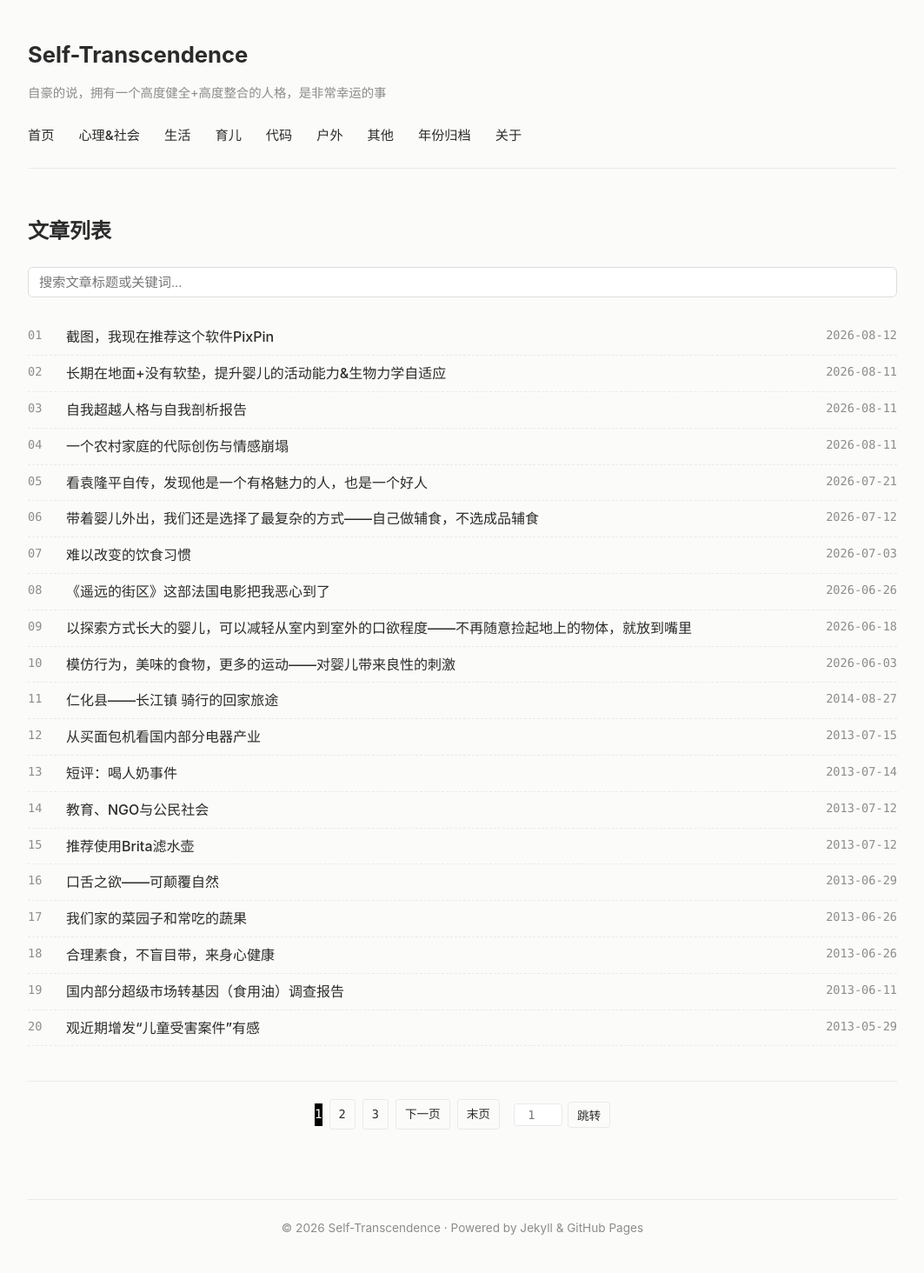
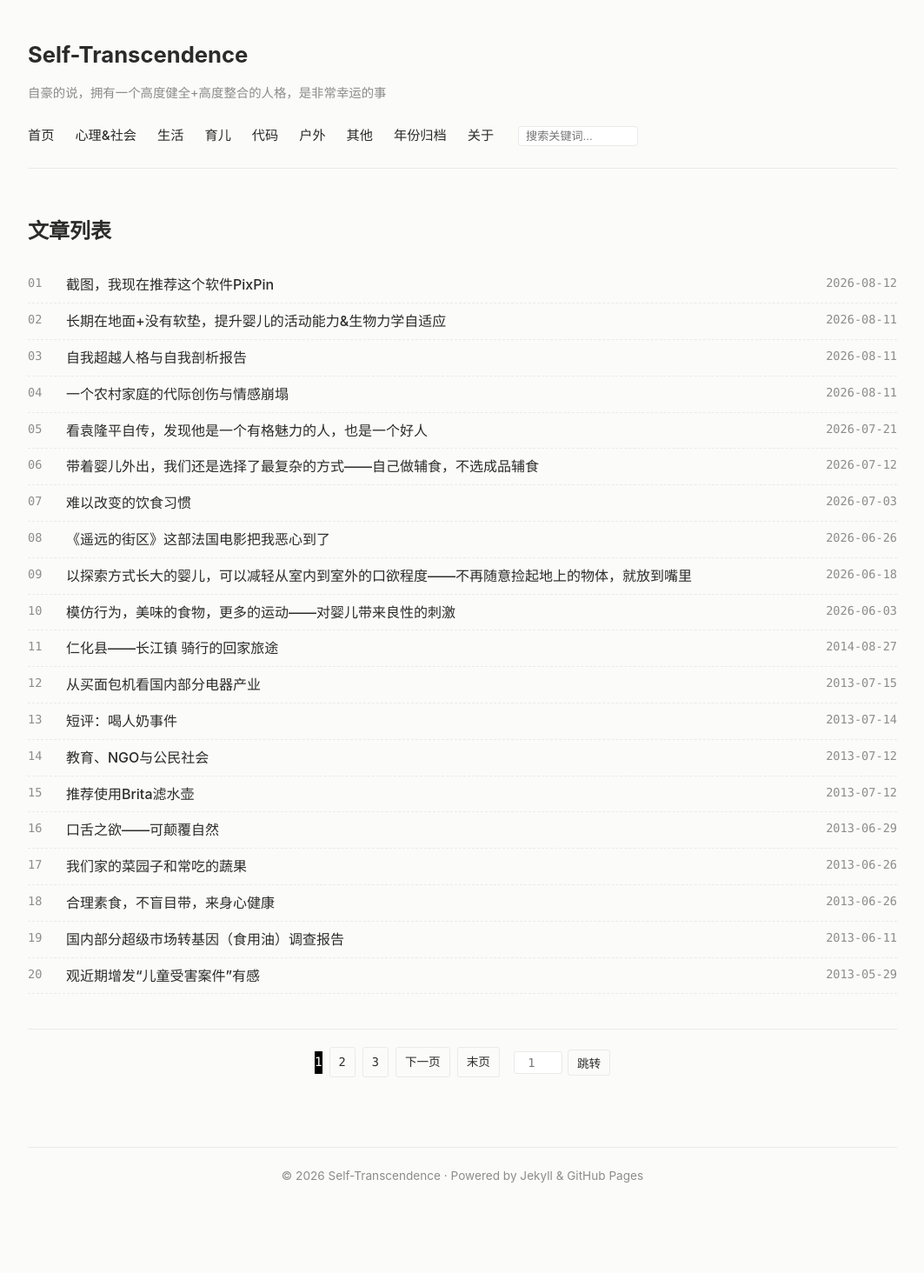
Before and after one commit to Natural-system/self-transcendence, a Jekyll site: the page built from index.html, in a window 1280 px wide. Shown: the whole page at 87% size, without its empty margins (108-1171 px from the left). Built offline with Jekyll 4.4.1, drawn with Linux system fonts in a browser that asks for light colours; after the commit the page ends 1404 px from its top, so only the background shows below that.

Commit message:
调整搜索框和模糊搜索。

```diff
--- a/_layouts/default.html
+++ b/_layouts/default.html
@@ -79,11 +79,11 @@
       margin-bottom: 20px;
     }
 
-    /* 顶部导航栏（已修复 hover 抖动问题） */
+    /* 顶部导航栏 */
     nav.site-nav {
       display: flex;
-      flex-wrap: wrap;       /* 手机端自动顺畅换行 */
-      gap: 16px 28px;        /* 上下间距 16px，左右分类间距 28px */
+      flex-wrap: wrap;
+      gap: 16px 24px;
       align-items: center;
       font-size: 0.95rem;
       font-weight: 500;
@@ -95,17 +95,33 @@
       color: var(--text-color);
       text-decoration: none;
       white-space: nowrap;
-      border-bottom: 2px solid transparent; /* 预先占用 2px 空间，防止 hover 时撑高页面导致抖动 */
+      border-bottom: 2px solid transparent;
       transition: border-color 0.2s ease, color 0.2s ease;
     }
 
     nav.site-nav a:hover {
       color: var(--accent-color);
-      border-bottom-color: var(--accent-color); /* 仅改变下划线颜色，不改变高度 */
-      text-decoration: none; /* 禁用默认文本下划线，使用自定义的 border 下划线 */
+      border-bottom-color: var(--accent-color);
+      text-decoration: none;
     }
 
-    /* 首页纯标题列表排版 */
+    /* 紧凑的输入框样式 */
+    .nav-search-input {
+      width: 120px;
+      padding: 3px 8px;
+      font-size: 0.82rem;
+      border: 1px solid var(--border-color);
+      background-color: #ffffff;
+      border-radius: 4px;
+      outline: none;
+      transition: border-color 0.2s ease, width 0.2s ease;
+    }
+    .nav-search-input:focus {
+      border-color: var(--accent-color);
+      width: 150px;
+    }
+
+    /* 统一的文章列表排版 */
     .post-list {
       list-style: none;
       padding: 0;
@@ -116,7 +132,7 @@
       display: flex;
       justify-content: space-between;
       align-items: baseline;
-      padding: 12px 0;
+      padding: 6px 0; /* 统一紧凑行距 */
       border-bottom: 1px dashed var(--border-color);
     }
 
@@ -132,8 +148,8 @@
     .post-index {
       font-family: var(--font-mono);
       color: var(--muted-color);
-      font-size: 0.9rem;
-      min-width: 28px;
+      font-size: 0.85rem;
+      min-width: 32px;
     }
 
     .post-title {
@@ -162,7 +178,7 @@
         grid-template-columns: 1fr;
       }
       .sidebar-toc {
-        display: none; /* 移动端暂隐悬浮目录，保证正文可读性 */
+        display: none;
       }
     }
 
@@ -254,11 +270,6 @@
       background-color: var(--accent-color);
       color: #ffffff;
       border-color: var(--accent-color);
-    }
-
-    .pagination .active:hover {
-      background-color: var(--accent-color);
-      color: #ffffff;
     }
 
     .pagination .disabled {
@@ -307,17 +318,19 @@
       <!-- 平铺导航栏 -->
       <nav class="site-nav">
         <a href="{{ '/' | relative_url }}">首页</a>
-
-        <!-- 平铺的具体分类 -->
         <a href="{{ '/categories/#心理&社会' | relative_url }}">心理&社会</a>
         <a href="{{ '/categories/#生活' | relative_url }}">生活</a>
         <a href="{{ '/categories/#育儿' | relative_url }}">育儿</a>
         <a href="{{ '/categories/#代码' | relative_url }}">代码</a>
         <a href="{{ '/categories/#户外' | relative_url }}">户外</a>
         <a href="{{ '/categories/#其他' | relative_url }}">其他</a>
-
         <a href="{{ '/archive/' | relative_url }}">年份归档</a>
         <a href="{{ '/about/' | relative_url }}">关于</a>
+
+        <!-- 置于“关于”右侧的页头搜索框 -->
+        <div style="display: inline-flex; align-items: center; margin-left: 4px;">
+          <input type="text" id="global-search-input" class="nav-search-input" placeholder="搜索关键词..." oninput="handleGlobalSearch()">
+        </div>
       </nav>
     </header>
 
@@ -330,8 +343,20 @@
     </footer>
   </div>
 
+  <!-- 全局搜索弹窗组件 -->
+  <div id="search-modal-overlay" style="display:none; position:fixed; top:0; left:0; width:100%; height:100%; background:rgba(0,0,0,0.3); z-index:9999; backdrop-filter: blur(2px);" onclick="closeSearchModal(event)">
+    <div style="max-width: 680px; margin: 80px auto 0; background: #fff; border-radius: 8px; padding: 20px; box-shadow: 0 4px 20px rgba(0,0,0,0.15); max-height: 70vh; overflow-y: auto;" onclick="event.stopPropagation()">
+      <div style="display:flex; justify-scale:space-between; align-items:center; border-bottom: 1px solid var(--border-color); padding-bottom: 10px; margin-bottom: 15px;">
+        <h3 style="margin:0; font-size: 1.05rem; color:#333;">搜索结果</h3>
+        <span onclick="closeSearchModalDirect()" style="cursor:pointer; font-size: 1.2rem; color:#888;">&times;</span>
+      </div>
+      <ul id="search-results-list" class="post-list"></ul>
+      <div id="search-no-results" style="display:none; color:var(--muted-color); font-size:0.9rem; padding: 15px 0;">未找到相关文章</div>
+    </div>
+  </div>
+
   <script>
-    // 顶部阅读进度条逻辑
+    // 1. 顶部阅读进度条
     window.onscroll = function() {
       var winScroll = document.body.scrollTop || document.documentElement.scrollTop;
       var height = document.documentElement.scrollHeight - document.documentElement.clientHeight;
@@ -339,6 +364,70 @@
       var pb = document.getElementById("myProgressBar");
       if(pb) pb.style.width = scrolled + "%";
     };
+
+    // 2. 构建全站包含【标题 + 文章全文】的数据库（支持模糊搜索正文/育儿等词）
+    var globalSearchDB = [
+      {% for post in site.posts %}
+        {
+          "title": {{ post.title | jsonify }},
+          "url": {{ post.url | relative_url | jsonify }},
+          "date": "{{ post.date | date: '%Y-%m-%d' }}",
+          "content": {{ post.content | strip_html | strip_newlines | jsonify }}
+        }{% unless forloop.last %},{% endunless %}
+      {% endfor %}
+    ];
+
+    function handleGlobalSearch() {
+      var input = document.getElementById('global-search-input');
+      var query = input.value.trim().toLowerCase();
+      var overlay = document.getElementById('search-modal-overlay');
+      var listContainer = document.getElementById('search-results-list');
+      var noResultEl = document.getElementById('search-no-results');
+
+      if (!query) {
+        overlay.style.display = 'none';
+        return;
+      }
+
+      var matches = globalSearchDB.filter(function(post) {
+        var matchTitle = post.title.toLowerCase().indexOf(query) !== -1;
+        var matchContent = post.content.toLowerCase().indexOf(query) !== -1;
+        return matchTitle || matchContent;
+      });
+
+      overlay.style.display = 'block';
+
+      if (matches.length === 0) {
+        listContainer.innerHTML = '';
+        noResultEl.style.display = 'block';
+      } else {
+        noResultEl.style.display = 'none';
+        var html = '';
+        matches.forEach(function(post, idx) {
+          var seq = (idx + 1 < 10 ? '0' : '') + (idx + 1);
+          html += '<li class="post-item">' +
+                    '<div class="post-left">' +
+                      '<span class="post-index">' + seq + '</span>' +
+                      '<a class="post-title" href="' + post.url + '">' + post.title + '</a>' +
+                    '</div>' +
+                    '<span class="post-date">' + post.date + '</span>' +
+                  '</li>';
+        });
+        listContainer.innerHTML = html;
+      }
+    }
+
+    function closeSearchModal(e) {
+      document.getElementById('search-modal-overlay').style.display = 'none';
+    }
+
+    function closeSearchModalDirect() {
+      document.getElementById('search-modal-overlay').style.display = 'none';
+    }
+
+    document.addEventListener('keydown', function(e) {
+      if (e.key === 'Escape') closeSearchModalDirect();
+    });
   </script>
 </body>
 </html>
--- a/index.html
+++ b/index.html
@@ -3,63 +3,20 @@
 title: 首页
 ---
 
-<style>
-  /* 1. 首页文章列表行距：与分类归档页面保持完全一致的紧凑排版 */
-  .home-posts .post-item {
-    padding: 6px 0; /* 极简紧凑间距 */
-  }
-  .home-posts .post-index {
-    font-family: var(--font-mono);
-    color: var(--muted-color);
-    font-size: 0.85rem;
-    min-width: 32px; /* 容纳 01, 02 序号 */
-  }
-
-  /* 搜索框样式 */
-  .search-container {
-    margin: 15px 0 25px 0;
-  }
-  .search-input {
-    width: 100%;
-    padding: 8px 12px;
-    font-size: 0.95rem;
-    border: 1px solid #ddd;
-    border-radius: 6px;
-    outline: none;
-    box-sizing: border-box;
-    transition: border-color 0.2s;
-  }
-  .search-input:focus {
-    border-color: #666;
-  }
-  .search-no-result {
-    display: none;
-    color: var(--muted-color);
-    padding: 15px 0;
-    font-size: 0.9rem;
-  }
-</style>
-
 <h2>文章列表</h2>
-
-<!-- 模糊搜索框 -->
-<div class="search-container">
-  <input type="text" id="site-search-input" class="search-input" placeholder="搜索文章标题或关键词..." oninput="handleSearch()">
-</div>
 
 <div class="home-posts">
   <ul class="post-list" id="home-post-list">
     <!-- JS 将在此处渲染当前页面的文章 -->
   </ul>
-  <div id="no-search-result" class="search-no-result">未找到相关文章</div>
 </div>
 
 <!-- 分页导航 -->
 <div class="pagination" id="home-pagination" style="display: none;"></div>
 
 <script>
-  // 构建首页所有文章数据
-  var allPosts = [
+  // 构建首页所有文章数据（按默认发布倒序获取）
+  var rawPosts = [
     {% for post in site.posts %}
       {
         "title": {{ post.title | jsonify }},
```
Also changed, not shown: other parts of _layouts/default.html (+1 -1 lines), other parts of index.html (+5 -35 lines).
